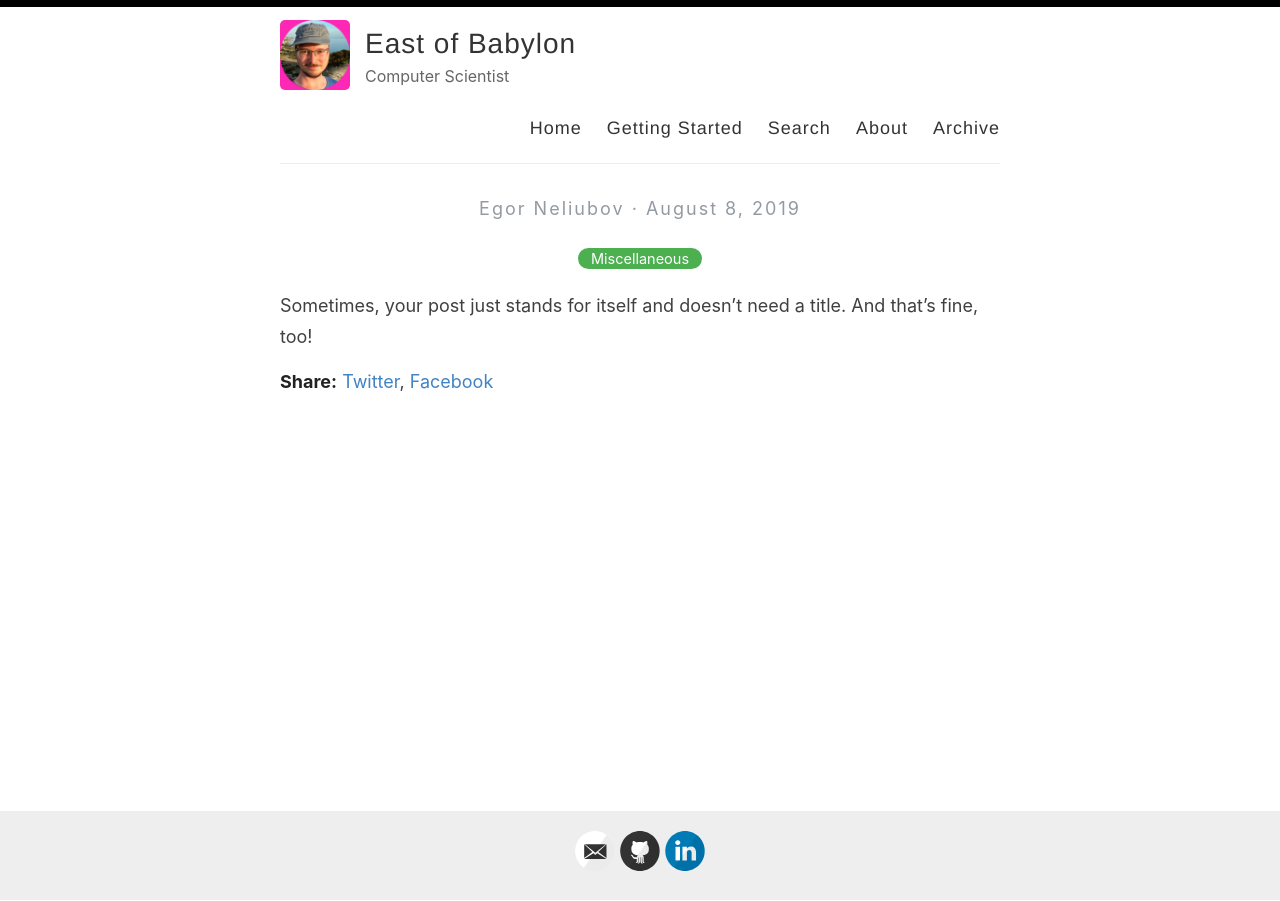
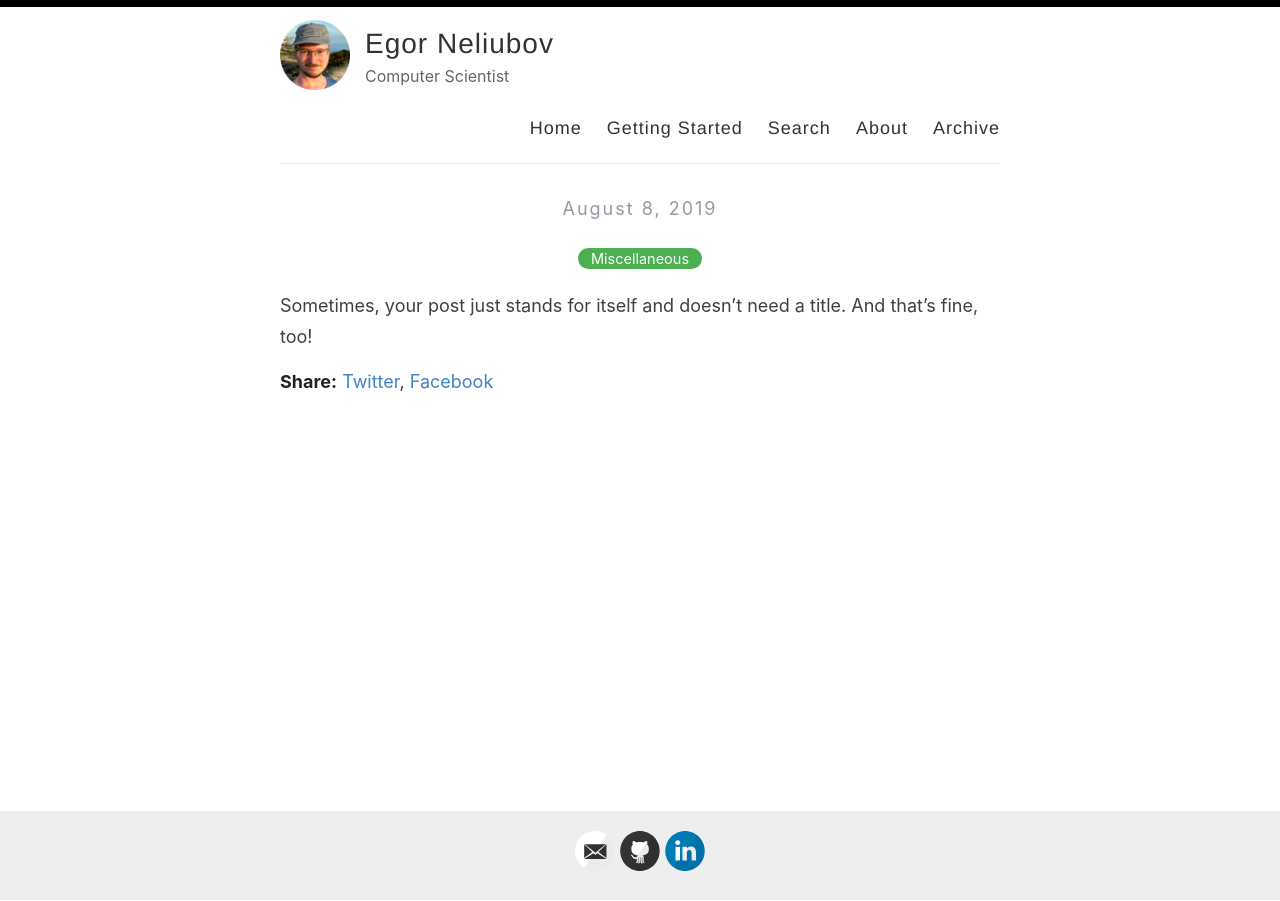
Before and after one commit to esnelubov/esnelubov.github.io, a Jekyll site: the page built from _posts/2019-08-08-no-title-posts.md, in a window 1280 px wide. Built offline with Jekyll 4.4.1, drawn with Linux system fonts in a browser that asks for light colours.

Commit message:
Nmae and ava

```diff
--- a/_config.yml
+++ b/_config.yml
@@ -3,7 +3,7 @@
 #
 
 # Name of your site (displayed in the header)
-name: East of Babylon
+name: Egor Neliubov
 
 # Name of the author
 author: Egor Neliubov
@@ -12,7 +12,7 @@ author: Egor Neliubov
 description: Computer Scientist
 
 # URL of your avatar or profile pic (you could use your GitHub profile pic)
-avatar: /images/ava.jpg
+avatar: /images/ava.png
 
 #
 # Flags below are optional
--- a/_layouts/post.html
+++ b/_layouts/post.html
@@ -6,7 +6,7 @@ layout: default
   <h1>{{ page.title }}</h1>
 
   <div>
-    <p class="author_title">{{site.author}}  ·  {{ page.date | date: "%B %e, %Y" }}</p>
+    <p class="author_title">{{ page.date | date: "%B %e, %Y" }}</p>
     {% if page.last_modified_at %}
     <p class="author_title" datetime="{{ page.last_modified_at | date_to_xmlschema }}">(Updated: {{ page.last_modified_at | date: "%b %-d, %Y" }})</p>
     {% endif %}
```
Also changed, not shown: images/ava.jpg (deleted), images/ava.png (added).
